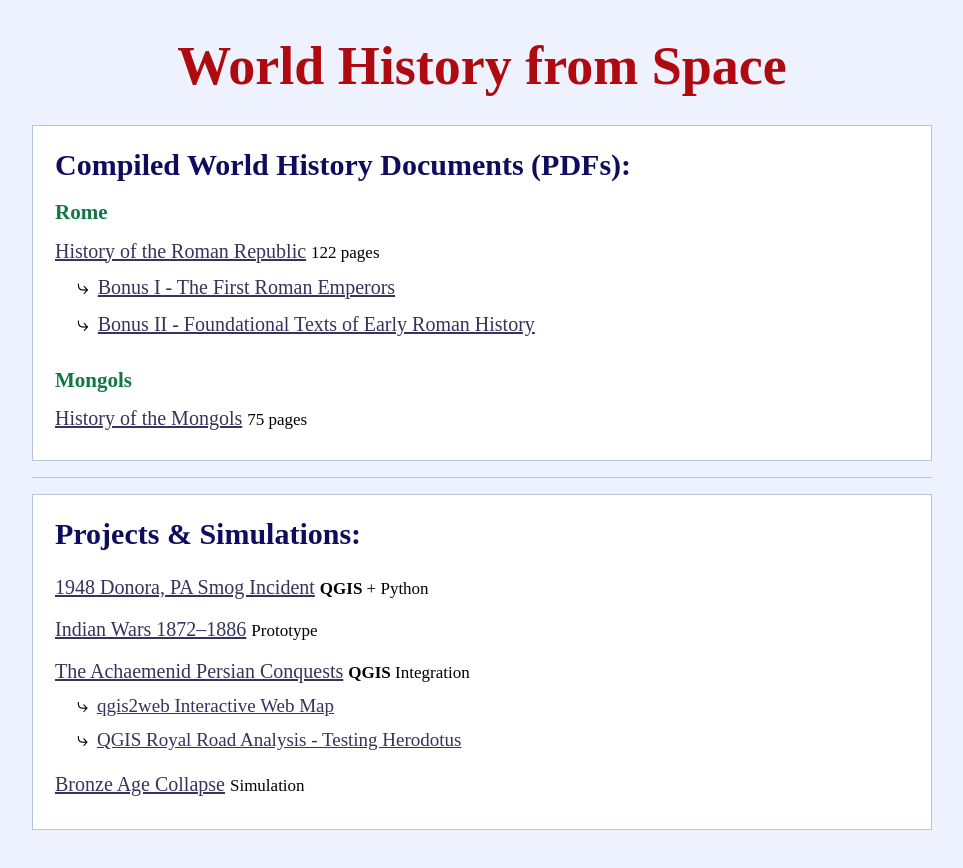
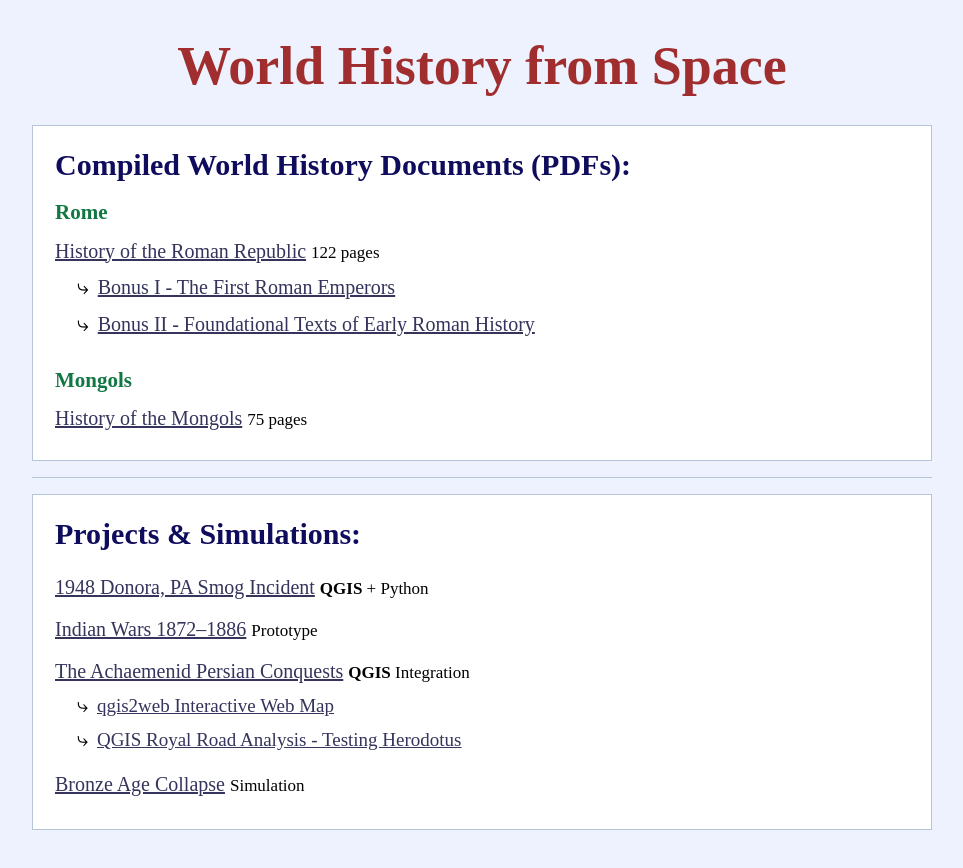
Before and after one commit to Klasllani/world-history-fromspace, a plain HTML site: page index.html in a window 1280 px wide. Shown: the whole page, without its empty margins (158-1121 px from the left). Drawn offline with Linux system fonts and the light colour scheme.

Commit message:
Change board title color to RGB format
Updated color format for board title.

```diff
--- a/styles.css
+++ b/styles.css
@@ -1,4 +1,4 @@
-/* styles.css — same text colors, cleaned layout only */
+/* styles.css */
 
 html {
   font-size: 20px;
@@ -21,7 +21,7 @@ body {
 
 .board-title {
   text-align: center;
-  color: #af0a0f;
+  color: rgb(160, 46, 46);
   font-weight: bold;
   font-size: 2.7rem;
   margin: 26px 0 18px;
```
